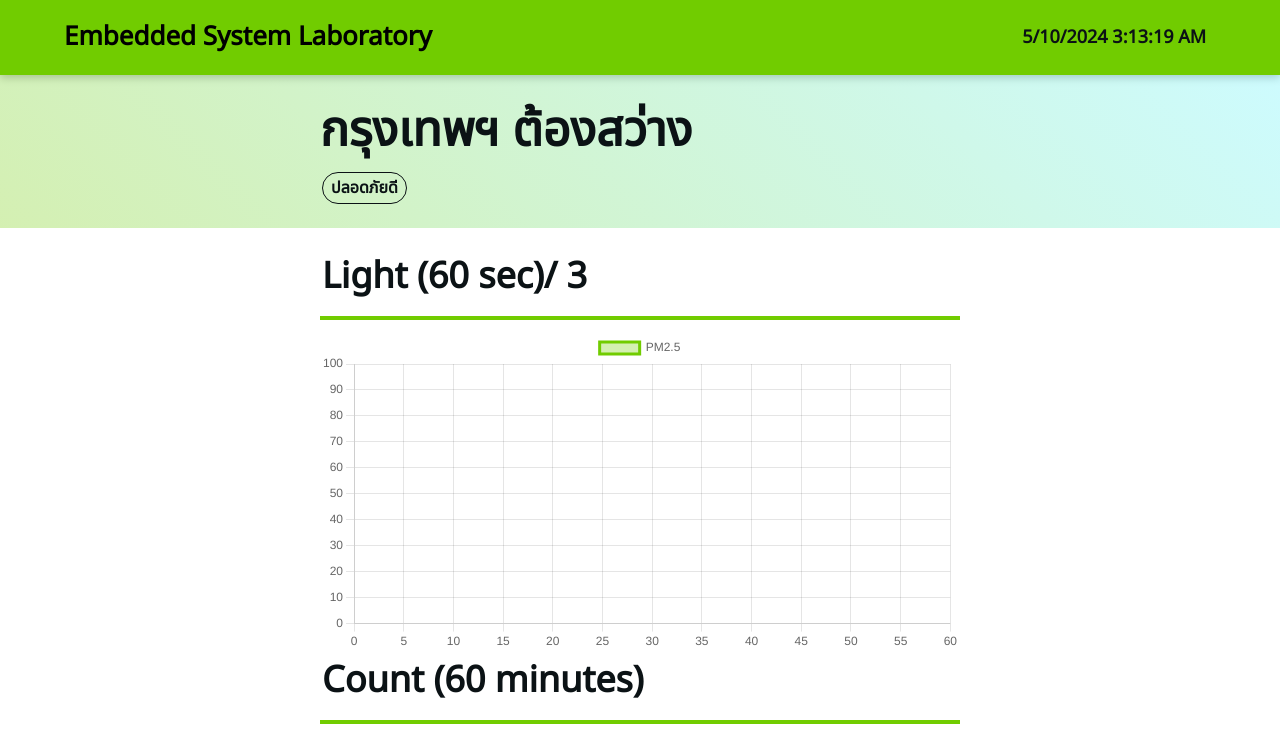
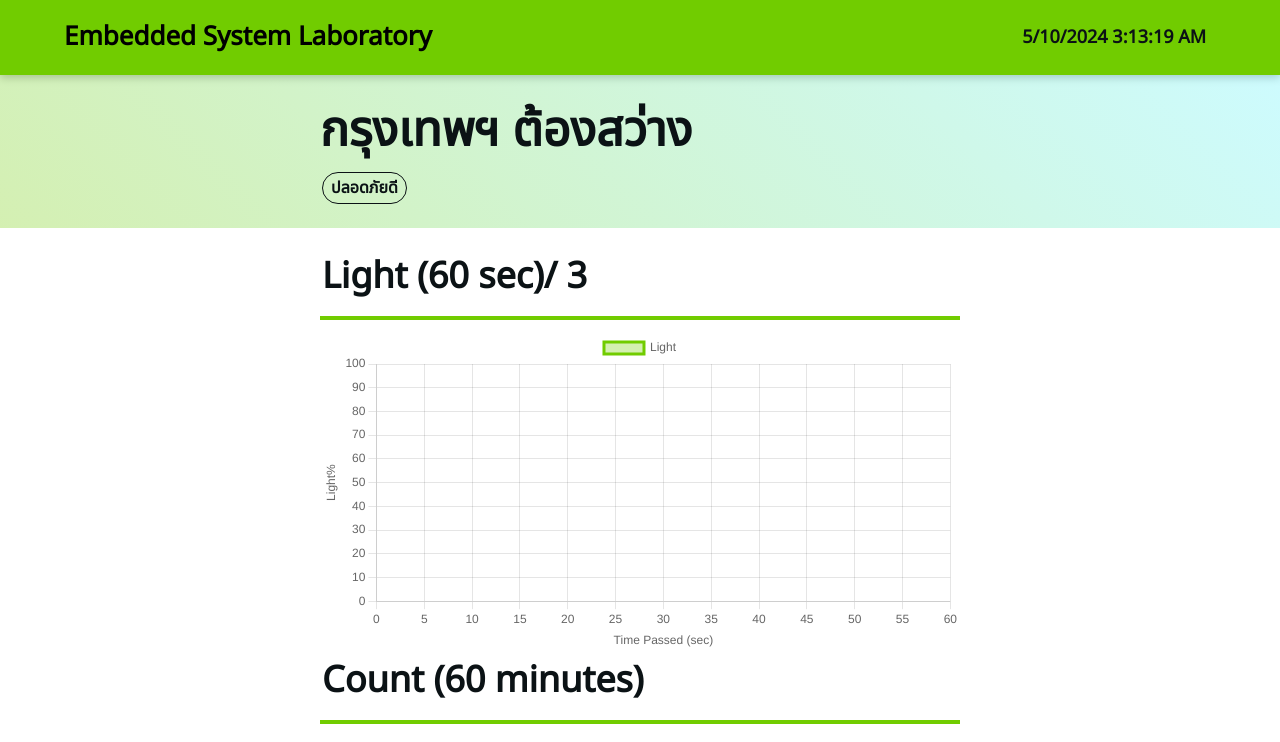
Before and after one commit to ThanakritW/EmbeddedSysLabFinalProject, a React (Create React App) app: page / in a window 1280 px wide. Shown: the top 742 px of the page. Built offline with nearby package versions, Linux system fonts and the light colour scheme; no server answers; the database is empty.

Commit message:
feat: chart labelling

```diff
--- a/src/components/lightChart.js
+++ b/src/components/lightChart.js
@@ -7,7 +7,17 @@ const lineOptions = {
     y: {
       min: 0,
       max: 100,
+      title: {
+        display: true,
+        text: "Light%"
+      }
     },
+    x: {
+      title: {
+        display: true,
+        text: "Time Passed (sec)"
+      }
+    }
   },
 };
 
@@ -15,8 +25,8 @@ const rawData = {
   labels: ["0", "5", "10", "15", "20", "25", "30", "35", "40", "45", "50", "55", "60"],
   datasets: [
     {
-      label: "PM2.5",
-      data: [],
+      label: "Light",
+      data: [5, 10, 15, 20, 25, 30, 35, 40],
       fill: true,
       backgroundColor: "rgb(113, 204, 0, 0.3)",
       borderColor: "rgb(113, 204, 0)",
--- a/src/components/passageChart.js
+++ b/src/components/passageChart.js
@@ -7,78 +7,26 @@ const lineOptions = {
     y: {
       min: 0,
       max: 60,
+      title: {
+        display: true,
+        text: "Person Count"
+      }
     },
+    x: {
+      title: {
+        display: true,
+        text: "Time Passed (min)"
+      }
+    }
   },
 };
 
 const rawData = {
-  labels: [
-    "0",
-    "1",
-    "2",
-    "3",
-    "4",
-    "5",
-    "6",
-    "7",
-    "8",
-    "9",
-    "10",
-    "11",
-    "12",
-    "13",
-    "14",
-    "15",
-    "16",
-    "17",
-    "18",
-    "19",
-    "20",
-    "21",
-    "22",
-    "23",
-    "24",
-    "25",
-    "26",
-    "27",
-    "28",
-    "29",
-    "30",
-    "31",
-    "32",
-    "33",
-    "34",
-    "35",
-    "36",
-    "37",
-    "38",
-    "39",
-    "40",
-    "41",
-    "42",
-    "43",
-    "44",
-    "45",
-    "46",
-    "47",
-    "48",
-    "49",
-    "50",
-    "51",
-    "52",
-    "53",
-    "54",
-    "55",
-    "56",
-    "57",
-    "58",
-    "59",
-    "60",
-  ],
+  labels: ["0", "1", "2", "3", "4", "5", "6", "7", "8", "9", "10", "11", "12", "13", "14", "15", "16", "17", "18", "19", "20", "21", "22", "23", "24", "25", "26", "27", "28", "29", "30", "31", "32", "33", "34", "35", "36", "37", "38", "39", "40", "41", "42", "43", "44", "45", "46", "47", "48", "49", "50", "51", "52", "53", "54", "55", "56", "57", "58", "59", "60",],
   datasets: [
     {
-      label: "PM2.5",
-      data: [],
+      label: "Count",
+      data: [5, 10, 15, 20, 25, 30, 35, 40],
       fill: true,
       backgroundColor: "rgb(113, 204, 0, 0.3)",
       borderColor: "rgb(113, 204, 0)",
```
